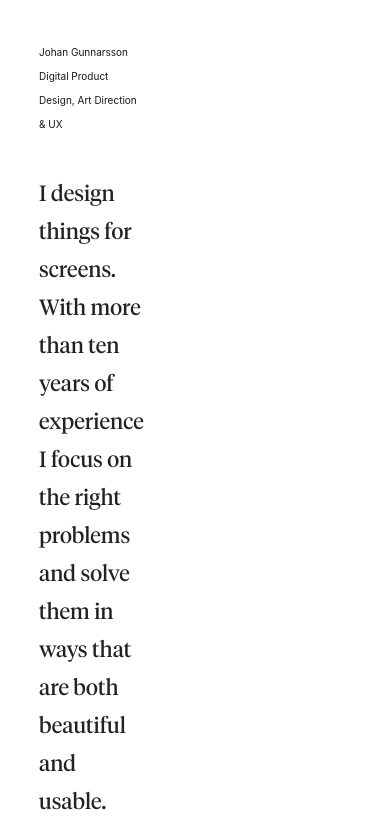
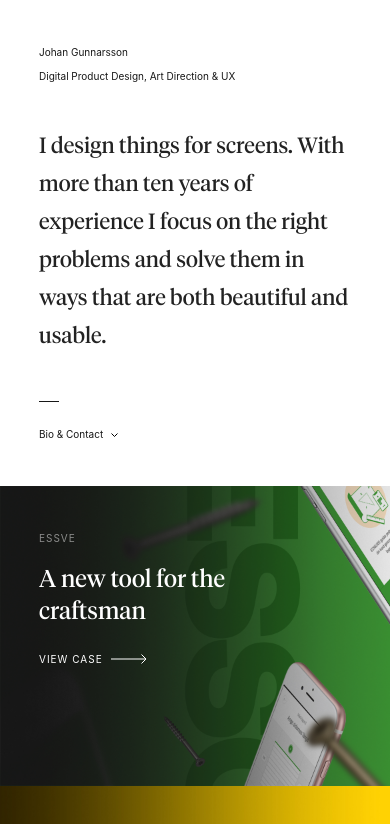
Before and after one commit to johgun/portfolio, a React (Create React App) app: page / in a window 390 px wide. Shown: the top 824 px of the page. Built offline with nearby package versions, Linux system fonts and the light colour scheme; a web font is replaced by a local one.

Commit message:
fixed header bug for mobile

```diff
--- a/src/PageHeader.js
+++ b/src/PageHeader.js
@@ -6,7 +6,7 @@ document.title = "Johan Gunnarsson – Digital product designer";
 
 const PageHeader = () => {
   return (
-    <header className="page-grid" id="page-top page-top-link">
+    <header className="page-grid" id="page-top">
       <div className="header-left">
         <h1>Johan Gunnarsson</h1>
         <h2>
```
